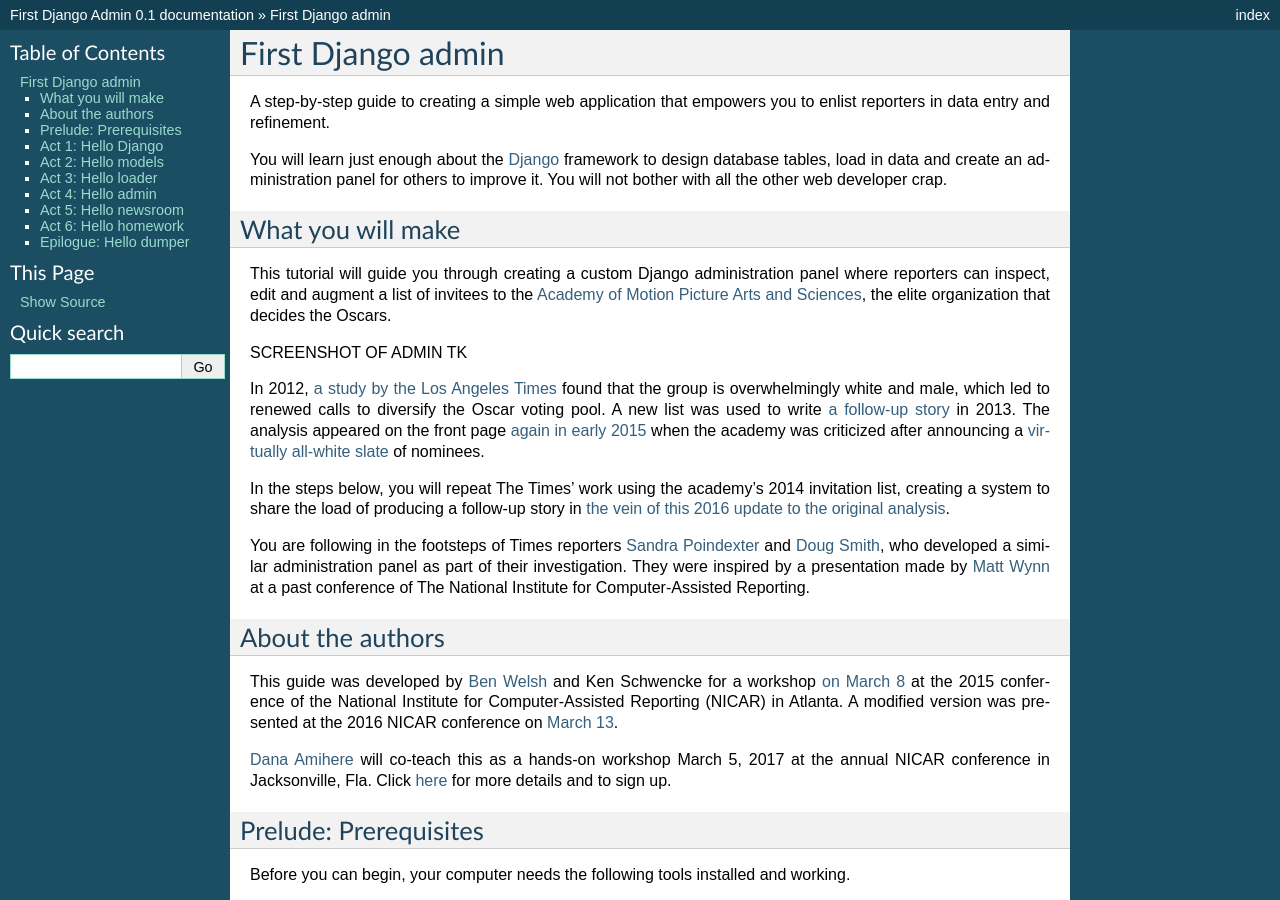
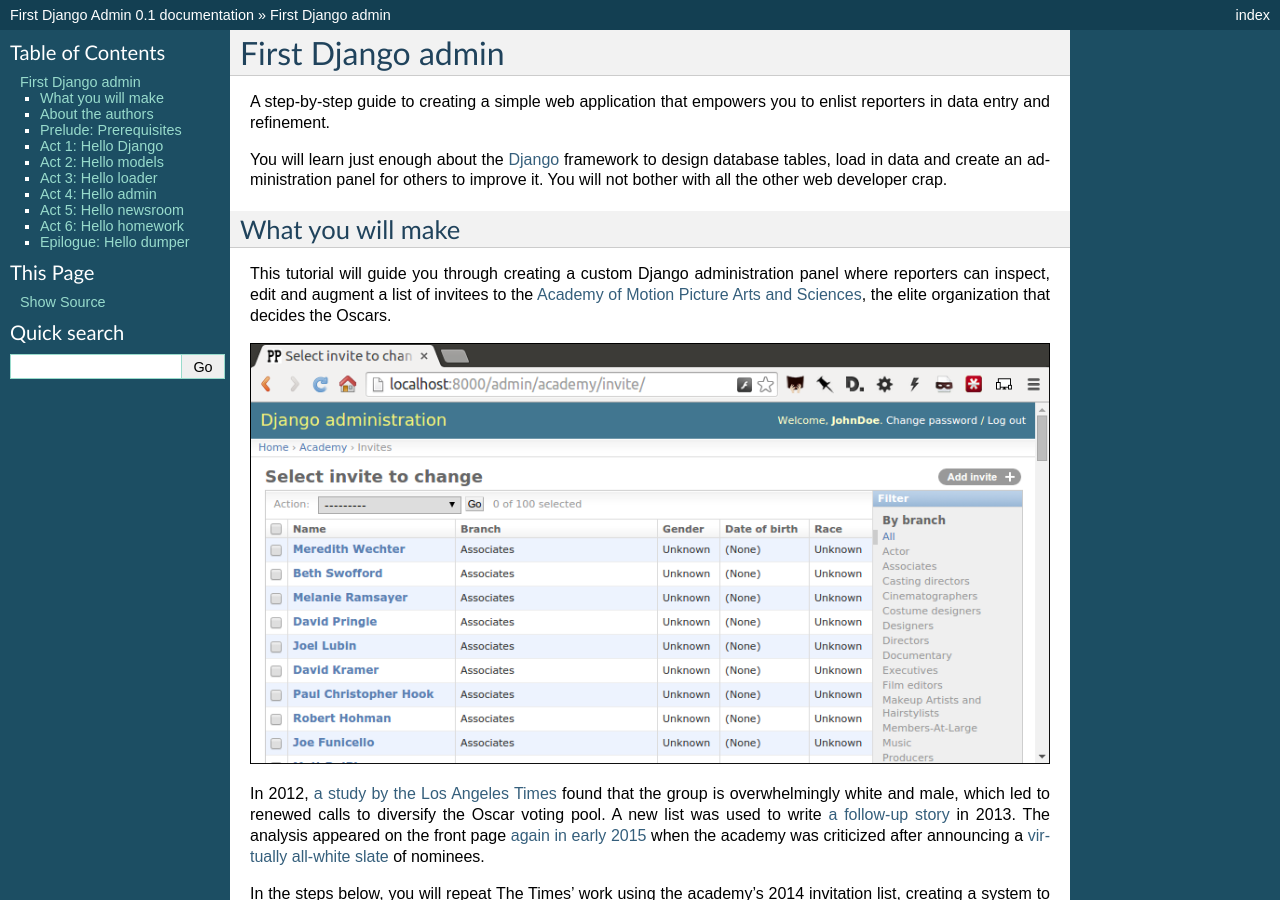
Before and after one commit to palewire/first-django-admin, a Sphinx documentation site: the page built from docs/index.rst, in a window 1280 px wide and 900 px high. Built offline with Sphinx 7.4.7, drawn with Linux system fonts in a browser that asks for light colours.

Commit message:
Image at the top

```diff
--- a/docs/index.rst
+++ b/docs/index.rst
@@ -14,7 +14,7 @@
 where reporters can inspect, edit and augment a list of invitees to the `Academy of
 Motion Picture Arts and Sciences <http://www.oscars.org/>`_, the elite organization that decides the Oscars.
 
-SCREENSHOT OF ADMIN TK
+.. image:: /_static/hello-admin-filter.png
 
 In 2012, `a study by the Los Angeles Times <http://www.latimes.com/entertainment/movies/academy/la-et-unmasking-oscar-academy-project-html-htmlstory.html>`_ found that the group is overwhelmingly white and male, which led to renewed calls to diversify the Oscar voting pool. A new list was used to write `a follow-up story <http://www.latimes.com/entertainment/envelope/moviesnow/la-et-mn-diversity-oscar-academy-members-20131221-story.html>`_ in 2013. The analysis appeared on the front page `again in early 2015 <http://www.latimes.com/entertainment/movies/la-et-mn-oscar-nominations-diversity-20150116-story.html#page=1>`_ when the academy
 was criticized after announcing a `virtually all-white slate <http://graphics.latimes.com/oscar-nominees-2015/>`_ of nominees.
```
Also changed, not shown: 5 other files.
